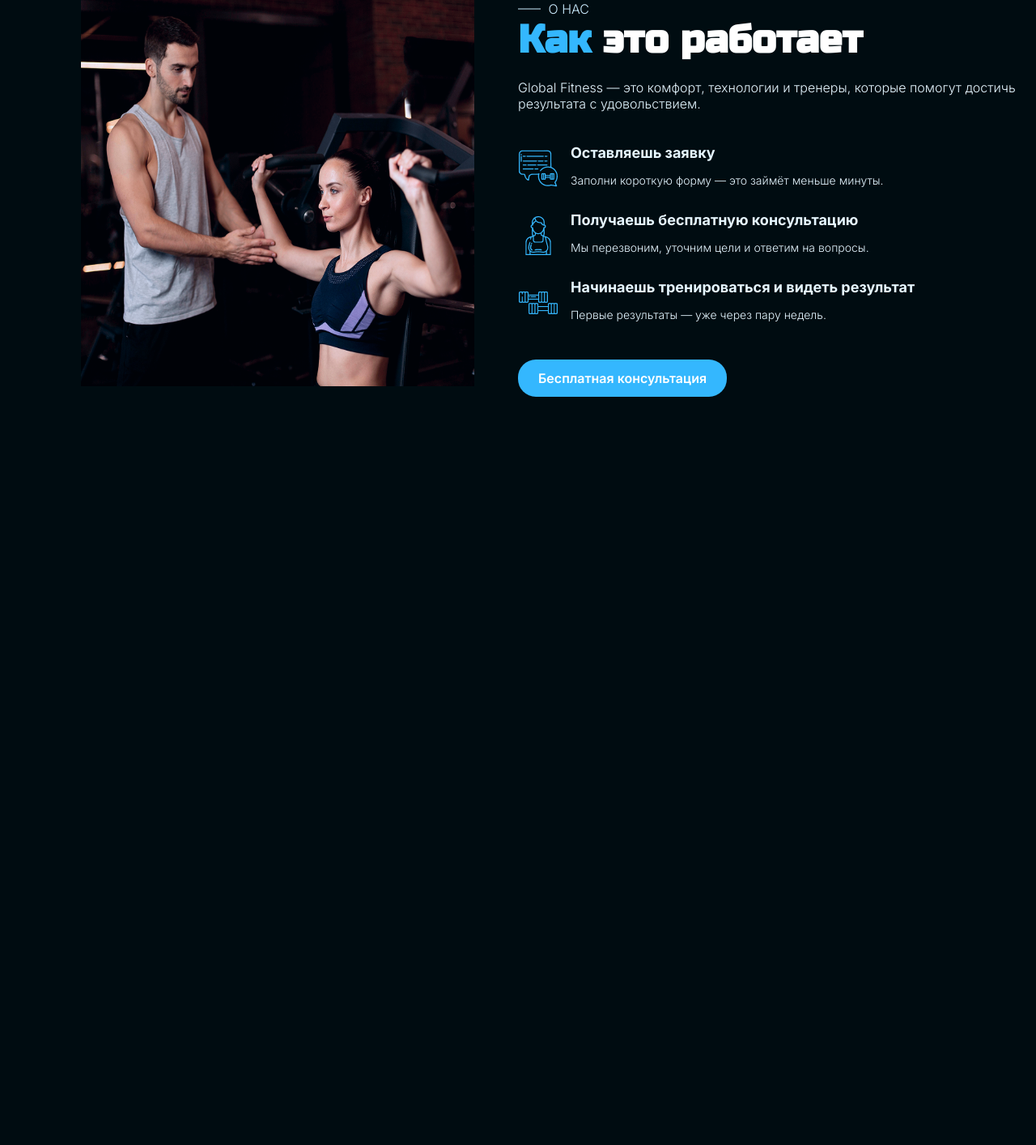
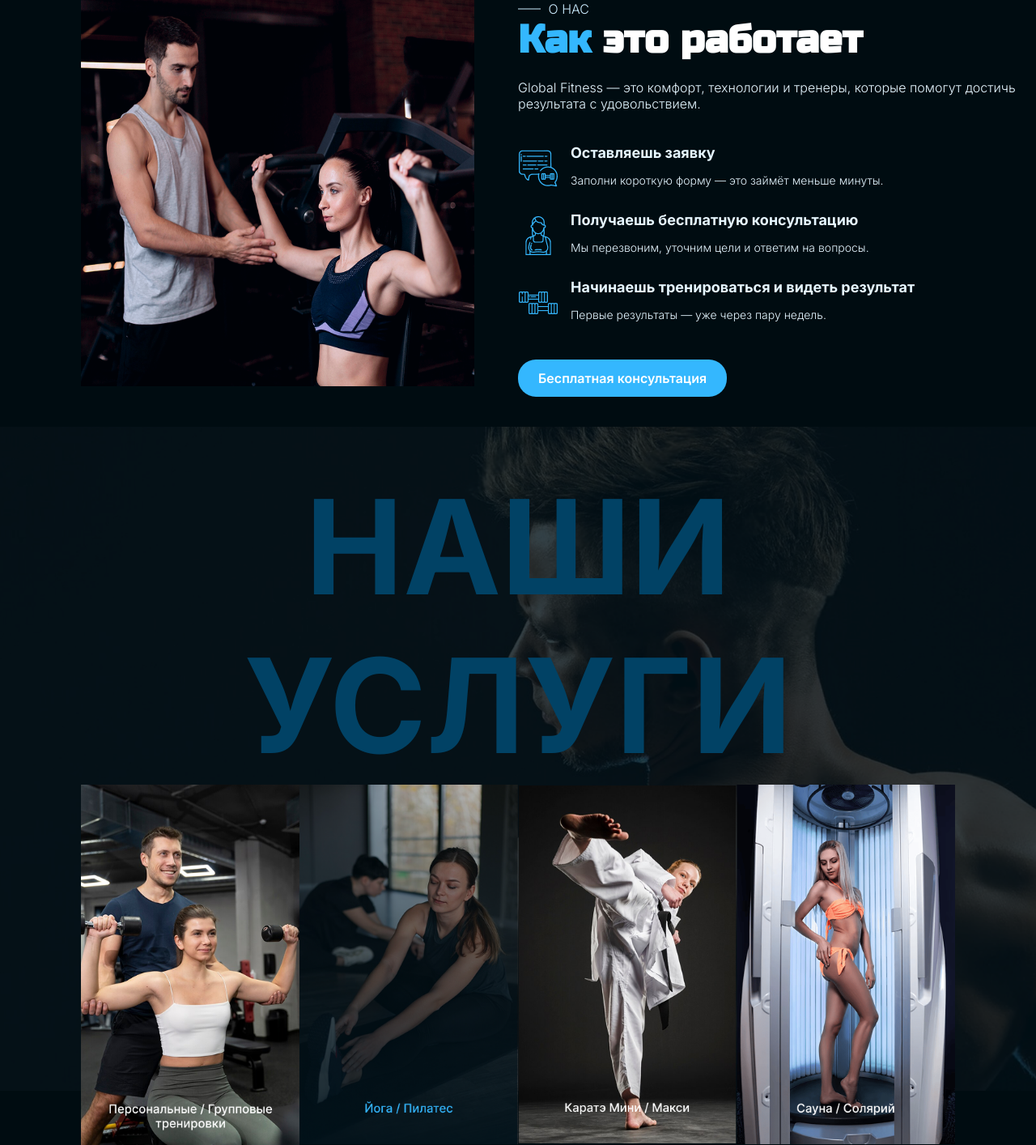
Before and after one commit to messsimo/global_fitness, a PHP site: page / in a window 1280 px wide; the page is wider, and only the part inside the window is pictured. Shown: the part 1736-3150 px from the top of that part at 81% size. Before the commit the page ends 2226 px from the top of that part, so only its background shows below. Run offline with PHP 8.4, Linux system fonts and the light colour scheme.

Commit message:
Services

```diff
--- a/index.html
+++ b/index.html
@@ -123,8 +123,18 @@
                 </div>
             </div>
         </div>
+    </div>
 
+    <!-- Блок с услугами -->
+    <div class="services">
+        <h2>НАШИ УСЛУГИ</h2>
 
+        <div class="container">
+            <img src="src/images/ser-1.png" alt="Персональные / Групповые тренировки">
+            <img src="src/images/ser-2.png" alt="Йога / Пилатес">
+            <img src="src/images/ser-3.png" alt="Каратэ Мини / Макси">
+            <img src="src/images/ser-4.png" alt="Сауна / Солярий">
+        </div>
     </div>
 </body>
 </html>
--- a/src/css/index.css
+++ b/src/css/index.css
@@ -295,3 +295,30 @@ header .side-block .bottom .language img {
 .steps .container .sub-container .button a:hover {
     background-color: #0184CB;
 }
+
+
+/* Cтили для блока с услугами */
+.services {
+    padding: 50px 100px;
+    background-image: url("../images/services-bg.png");
+    background-size: cover;
+    background-position: center;
+    background-repeat: no-repeat;
+    height: 90vh;
+}
+
+.services h2 {
+    color: #014265;
+    font-size: 162px;
+    text-align: center;
+}
+
+.services .container {
+    display: grid;
+    place-items: center;
+    grid-template-columns: repeat(auto-fit, minmax(250px, 1fr));
+}
+
+.services .container img {
+    width: 280px;
+}
```
Also changed, not shown: src/images/ser-1.png (added), src/images/ser-2.png (added), src/images/ser-3.png (added), src/images/ser-4.png (added).
